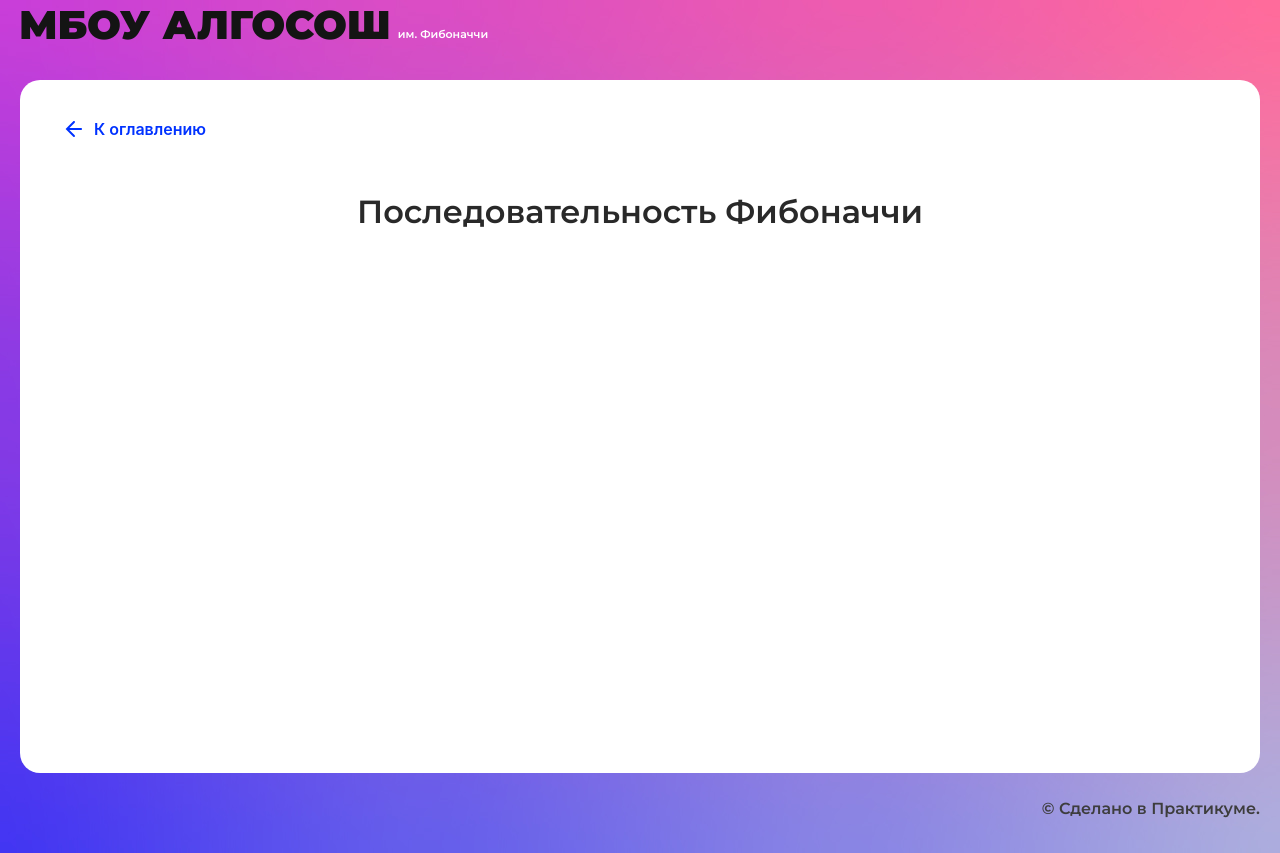
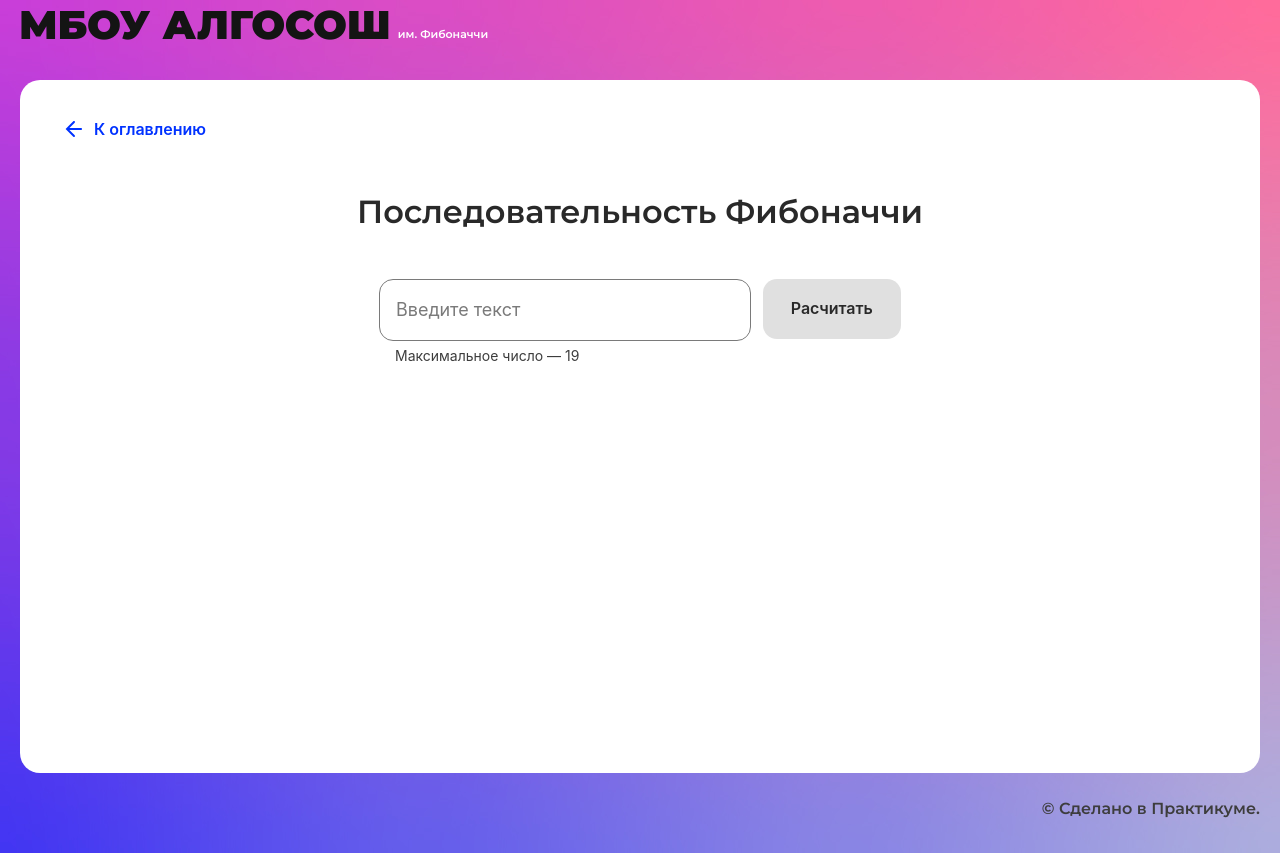
Before and after one commit to ruslanyar/algososh, a React (Create React App) app: page /fibonacci in a window 1280 px wide. Built offline with nearby package versions, Linux system fonts and the light colour scheme.

Commit message:
feat: add fibonacci

```diff
--- /dev/null
+++ b/src/components/fibonacci-page/fibonacci-page.module.css
@@ -0,0 +1,7 @@
+.elements-container {
+  max-width: 944px;
+  display: flex;
+  flex-wrap: wrap;
+  gap: 78px 16px;
+  margin: 0 auto;
+}
--- a/src/components/fibonacci-page/fibonacci-page.tsx
+++ b/src/components/fibonacci-page/fibonacci-page.tsx
@@ -1,11 +1,75 @@
-import React from 'react';
+import React, { ChangeEvent, useState } from 'react';
+import { SHORT_DELAY_IN_MS } from '../../constants/delays';
 
+import { InputWithButton } from '../input-with-button/input-with-button';
+import { Circle } from '../ui/circle/circle';
 import { SolutionLayout } from '../ui/solution-layout/solution-layout';
 
+import styles from './fibonacci-page.module.css';
+
+const getFibMatrix = (str: string) => {
+  const num = +str;
+  const fibArr = ['0', '1'];
+  const fibMatrix = [['0'], ['0', '1']];
+
+  for (let i = 2; i <= num; i++) {
+    fibArr.push((+fibArr[i - 2] + +fibArr[i - 1]).toString());
+    fibMatrix.push([...fibArr]);
+  }
+
+  return fibMatrix;
+};
+
 export const FibonacciPage: React.FC = () => {
+  const [inputValue, setInputValue] = useState('');
+  const [isLoading, setIsLoading] = useState(false);
+  const [fibArray, setFibArray] = useState<string[]>([]);
+
+  const onChangeHandler = (e: ChangeEvent<HTMLInputElement>) => {
+    setInputValue(e.target.value);
+  };
+
+  const onClickHandler = () => {
+    const matrix = getFibMatrix(inputValue);
+
+    setIsLoading(true);
+
+    let step = 0;
+
+    const timerId = setInterval(() => {
+      if (step < matrix.length) {
+        setFibArray(matrix[step]);
+        step++;
+      } else {
+        clearInterval(timerId);
+        setIsLoading(false);
+      }
+    }, SHORT_DELAY_IN_MS);
+  }
+
+  const isDisabled = (+inputValue > 19) || (inputValue === '');
+
+  const justify = fibArray.length < 11 ? 'center' : 'flex-start';
+
   return (
-    <SolutionLayout title="Последовательность Фибоначчи">
-
+    <SolutionLayout title='Последовательность Фибоначчи'>
+      <InputWithButton
+        value={inputValue}
+        text='Расчитать'
+        type='number'
+        max={19}
+        isLoader={isLoading}
+        onChange={onChangeHandler}
+        onClick={onClickHandler}
+        disabled={isDisabled}
+      />
+      <ul style={{justifyContent: justify}} className={`${styles['elements-container']} list`}>
+        {fibArray && fibArray.map((num, idx) => (
+          <li key={idx}>
+            <Circle letter={num} index={idx} />
+          </li>
+        ))}
+      </ul>
     </SolutionLayout>
   );
 };
--- a/src/components/input-with-button/input-with-button.tsx
+++ b/src/components/input-with-button/input-with-button.tsx
@@ -7,12 +7,14 @@ import styles from './input-with-button.module.css';
 
 interface InputWithButtonProps {
   value: string;
-  maxLength: number;
-  max: number;
+  maxLength?: number;
+  max?: number;
   text: string;
+  type?: string;
   onChange: (e: ChangeEvent<HTMLInputElement>) => void;
   onClick: () => void;
   isLoader: boolean;
+  disabled?: boolean;
 }
 
 export const InputWithButton: React.FC<InputWithButtonProps> = ({
@@ -20,9 +22,11 @@ export const InputWithButton: React.FC<InputWithButtonProps> = ({
   maxLength,
   max,
   text,
+  type,
   onChange,
   onClick,
   isLoader,
+  disabled
 }) => {
   return (
     <div className={styles['input-container']}>
@@ -31,13 +35,15 @@ export const InputWithButton: React.FC<InputWithButtonProps> = ({
         maxLength={maxLength}
         max={max}
         value={value}
+        type={type}
         onChange={onChange}
-      />
+        />
       <Button
         text={text}
         linkedList='small'
         isLoader={isLoader}
         onClick={onClick}
+        disabled={disabled}
       />
     </div>
   );
--- a/src/components/string/string.tsx
+++ b/src/components/string/string.tsx
@@ -73,7 +73,6 @@ export const StringComponent: React.FC = () => {
       <InputWithButton
         value={inputValue}
         maxLength={11}
-        max={11}
         text='Развернуть'
         onChange={onChangeHandler}
         onClick={onClickHandler}
```
